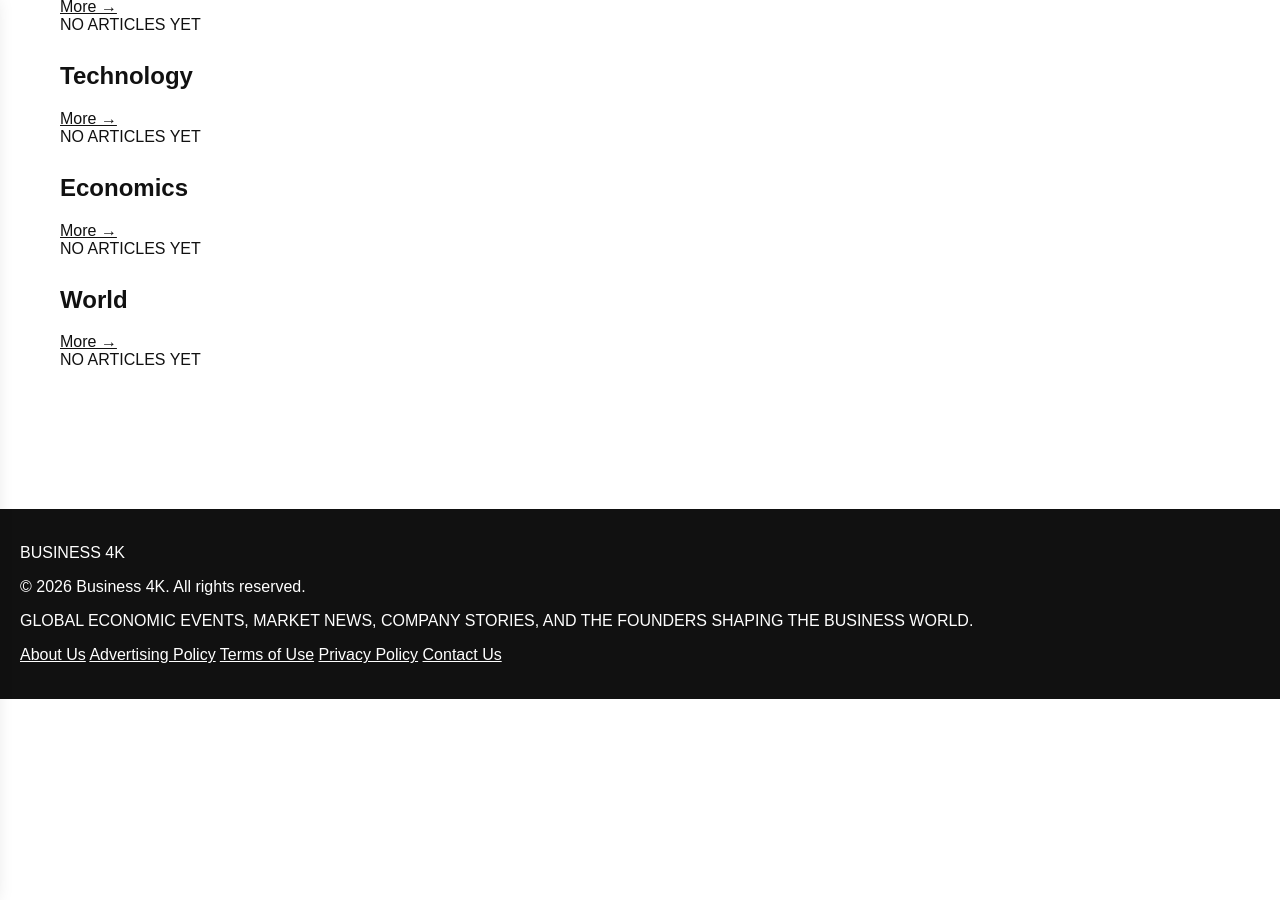
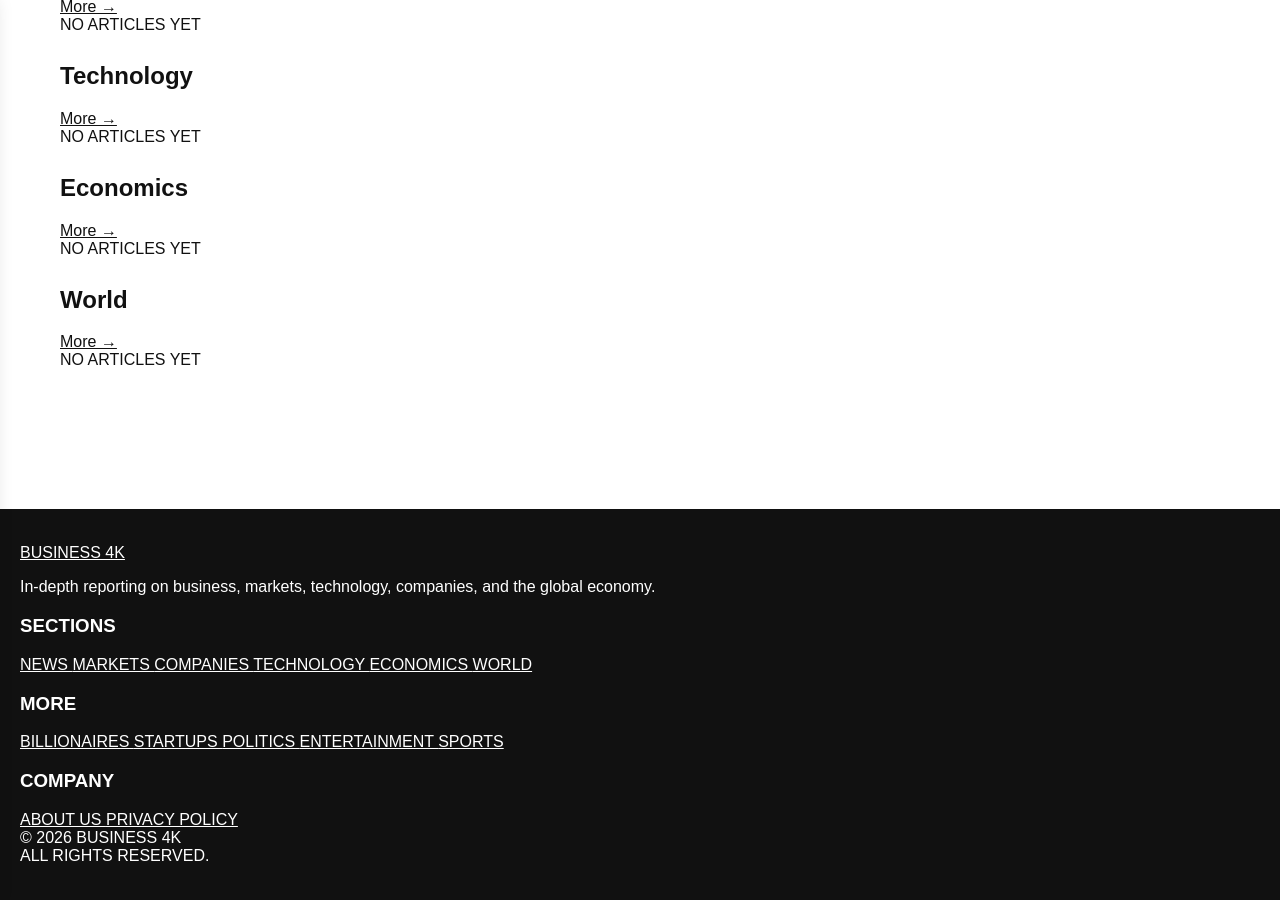
Before and after one commit to business4k/business4k, a Jekyll site: the page built from index.html, in a window 1280 px wide and 900 px high, scrolled down 1788 px. Built offline with Jekyll 4.4.1, drawn with Linux system fonts in a browser that asks for light colours; a script that is not in the unit is left out; before the commit the page ends 2487 px from its top, so only the background shows below that.

Commit message:
Revamp footer layout and content

```diff
--- a/_includes/footer.html
+++ b/_includes/footer.html
@@ -1,20 +1,128 @@
 <footer class="site-footer">
 
-  <div class="footer-logo">BUSINESS 4K</div>
+  <div class="footer-main">
 
-  <p class="footer-copyright">
-    &copy; {{ site.time | date: "%Y" }} Business 4K. All rights reserved.
-  </p>
 
-  <p class="footer-description">
-    GLOBAL ECONOMIC EVENTS, MARKET NEWS, COMPANY STORIES, AND THE FOUNDERS SHAPING THE BUSINESS WORLD.
-  </p>
+    <!-- BRAND -->
 
-<nav class="footer-links">
-    <a href="{{ '/about/' | relative_url }}">About Us</a>
-    <a href="{{ '/advertising-policy/' | relative_url }}">Advertising Policy</a>
-    <a href="{{ '/terms-of-use/' | relative_url }}">Terms of Use</a>
-    <a href="{{ '/privacy-policy/' | relative_url }}">Privacy Policy</a>
-    <a href="{{ '/contact/' | relative_url }}">Contact Us</a>
+    <div class="footer-brand">
 
-</nav>
+      <a
+        href="{{ '/' | relative_url }}"
+        class="footer-logo"
+      >
+        BUSINESS 4K
+      </a>
+
+
+      <p class="footer-description">
+
+        In-depth reporting on business, markets,
+        technology, companies, and the global economy.
+
+      </p>
+
+    </div>
+
+
+
+    <!-- SECTIONS -->
+
+    <div class="footer-column">
+
+      <h3>SECTIONS</h3>
+
+      <a href="{{ '/categories/news/' | relative_url }}">
+        NEWS
+      </a>
+
+      <a href="{{ '/categories/markets/' | relative_url }}">
+        MARKETS
+      </a>
+
+      <a href="{{ '/categories/companies/' | relative_url }}">
+        COMPANIES
+      </a>
+
+      <a href="{{ '/categories/technology/' | relative_url }}">
+        TECHNOLOGY
+      </a>
+
+      <a href="{{ '/categories/economics/' | relative_url }}">
+        ECONOMICS
+      </a>
+
+      <a href="{{ '/categories/world/' | relative_url }}">
+        WORLD
+      </a>
+
+    </div>
+
+
+
+    <!-- MORE -->
+
+    <div class="footer-column">
+
+      <h3>MORE</h3>
+
+      <a href="{{ '/categories/billionaires/' | relative_url }}">
+        BILLIONAIRES
+      </a>
+
+      <a href="{{ '/categories/startups/' | relative_url }}">
+        STARTUPS
+      </a>
+
+      <a href="{{ '/categories/politics/' | relative_url }}">
+        POLITICS
+      </a>
+
+      <a href="{{ '/categories/entertainment/' | relative_url }}">
+        ENTERTAINMENT
+      </a>
+
+      <a href="{{ '/categories/sports/' | relative_url }}">
+        SPORTS
+      </a>
+
+    </div>
+
+
+
+    <!-- COMPANY -->
+
+    <div class="footer-column">
+
+      <h3>COMPANY</h3>
+
+      <a href="{{ '/about/' | relative_url }}">
+        ABOUT US
+      </a>
+
+      <a href="{{ '/privacy-policy/' | relative_url }}">
+        PRIVACY POLICY
+      </a>
+
+    </div>
+
+
+  </div>
+
+
+
+  <!-- FOOTER BOTTOM -->
+
+  <div class="footer-bottom">
+
+    <div>
+      © {{ "now" | date: "%Y" }} BUSINESS 4K
+    </div>
+
+    <div>
+      ALL RIGHTS RESERVED.
+    </div>
+
+  </div>
+
+</footer>
```
